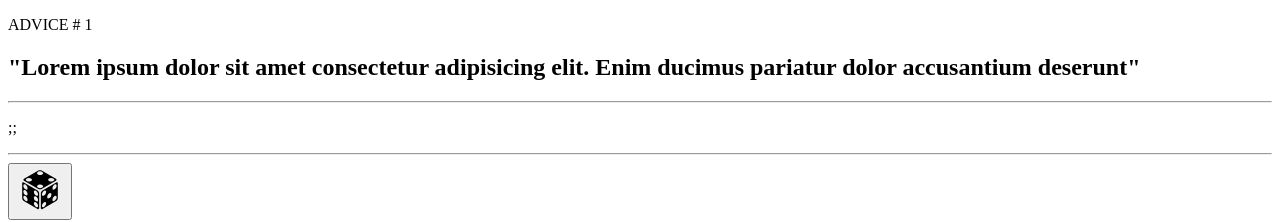
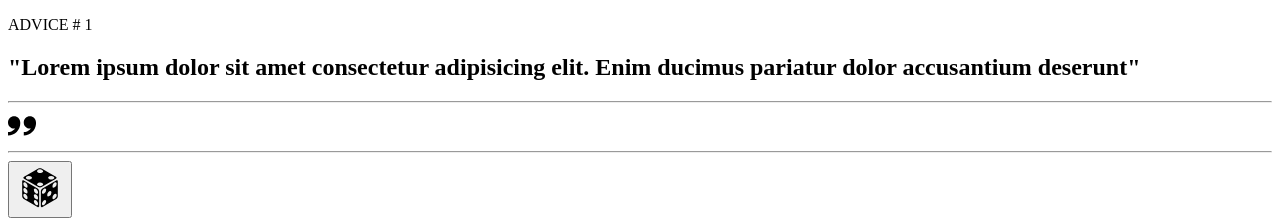
Before and after one commit to johncanero/advice-generator-app, a Next.js app: page / in a window 1280 px wide. Shown: the top 222 px of the page. Built offline with nearby package versions, Linux system fonts and the light colour scheme.

Commit message:
Add React Quote along Horizontal Line

```diff
--- a/sections/Hero.tsx
+++ b/sections/Hero.tsx
@@ -1,6 +1,7 @@
 /* eslint-disable react/no-unescaped-entities */
 import React from "react";
 import { GiPerspectiveDiceSixFacesFour } from "@react-icons/all-files/gi/GiPerspectiveDiceSixFacesFour";
+import { ImQuotesRight } from "@react-icons/all-files/im/ImQuotesRight"
 
 const Hero = () => {
   return (
@@ -20,7 +21,7 @@ const Hero = () => {
           {/* Horizontal Line */}
           <div className="flex mt-8">
             <hr className="h-px mx-auto mt-4 bg-gray-700 border-0 w-28 md:w-32 lg:w-40 dark:bg-neutral-700" />
-            <p className="text-3xl">;;</p>
+            <ImQuotesRight size={28} />
             <hr className="h-px mx-auto mt-4 bg-gray-700 border-0 w-28 md:w-32 lg:w-40 dark:bg-neutral-700" />
           </div>
         </div>
```
